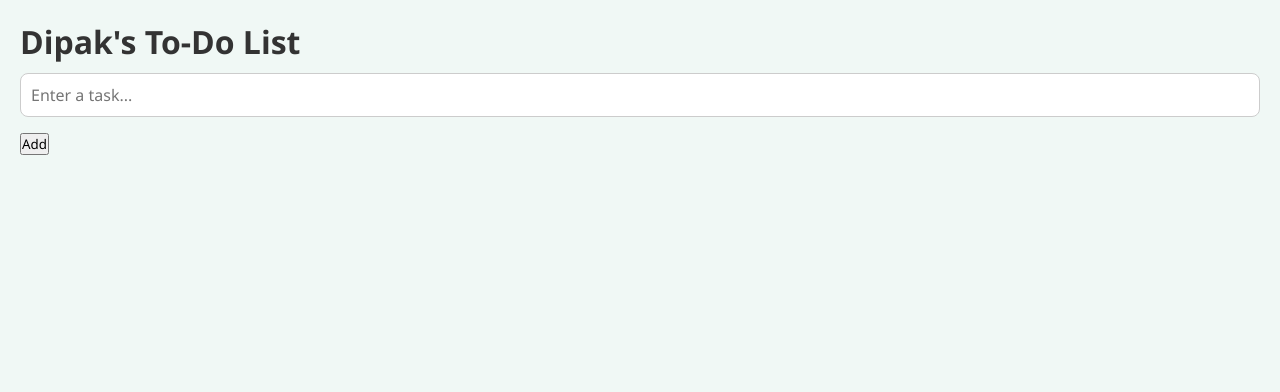
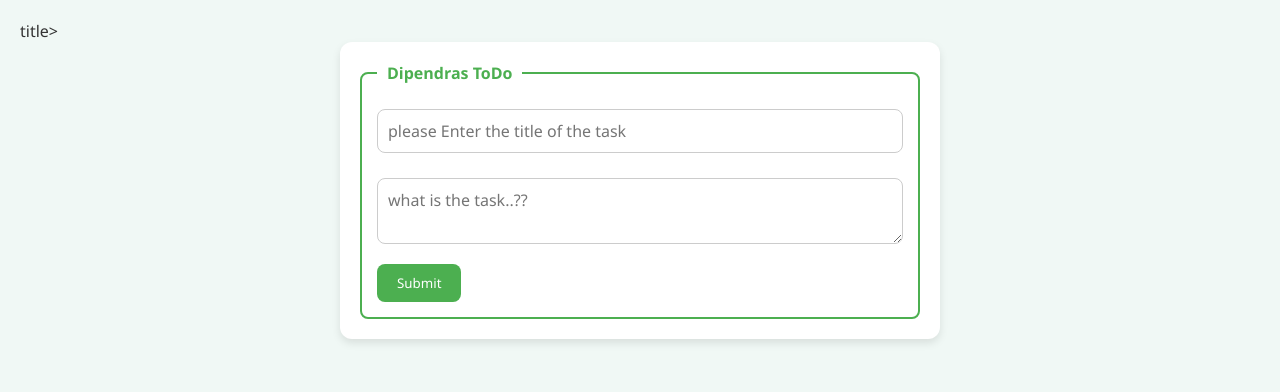
Before and after one commit to dipendra-bhat/To-do-Appllication, a plain HTML site: page index.html in a window 1280 px wide. Drawn offline with Linux system fonts and the light colour scheme.

Commit message:
Update index.html

```diff
--- a/index.html
+++ b/index.html
@@ -1,20 +1,27 @@
 <!DOCTYPE html>
 <html lang="en">
 <head>
-    <meta charset="UTF-8" />
-    <meta name="viewport" content="width=device-width, initial-scale=1.0"/>
-    <title>To-Do Application - Dipak</title>
-    <link rel="stylesheet" href="style.css">
-    <script src="script.js" defer></script>
+  <meta charset="UTF-8" />
+  <meta name="viewport" content="width=device-width, initial-scale=1.0" />
+  <title>Document</title>title>
+  <link rel="stylesheet" href="style.css" />
 </head>
 <body>
-    <div class="container">
-        <h1>Dipak's To-Do List</h1>
-        <form id="todo-form">
-            <input type="text" id="task-input" placeholder="Enter a task..." required />
-            <button type="submit">Add</button>
-        </form>
-        <ul id="todo-list"></ul>
-    </div>
+    <section id="inputnodes">
+        <from action="">
+            <fieldset>
+                <legend>Dipendras ToDo</legend>
+                <input type="text" name="title" placeholder="please Enter the title of the task">
+                <textarea name="description" placeholder="what is the task..??"></textarea>
+                <input type="submit" id="submit">
+            </fieldset>
+        </from>
+    </section>
+
+    <section id="displayNotes">
+
+    </section>
+    <script src="./script.js"></script>
+
 </body>
 </html>
```
